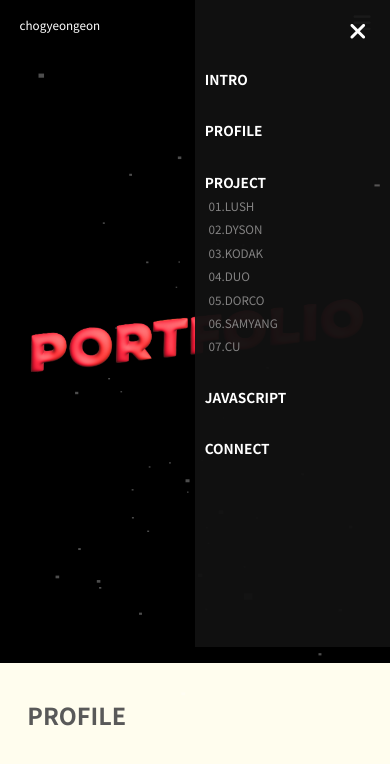
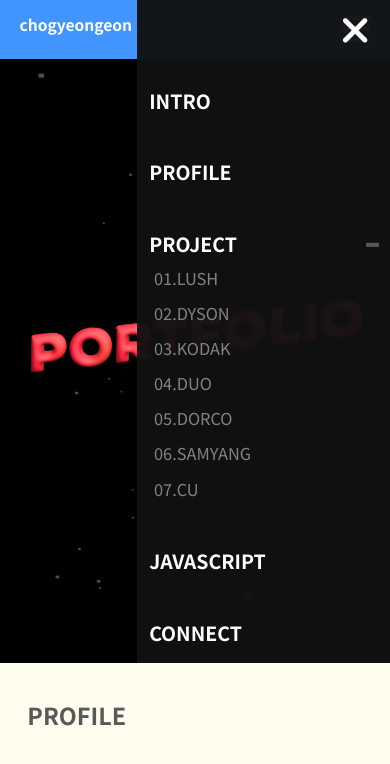
Before and after one commit to gyeongseon308/gyeongseon, a plain HTML site: page index.html in a window 390 px wide. Both pictures are taken after a click on the element 361 px from the left and 23 px from the top of the page. Shown: the top 764 px of the page. Drawn offline with nearby package versions, Linux system fonts and the light colour scheme; a web font is replaced by a local one.

Commit message:
모바일5

```diff
--- a/index.html
+++ b/index.html
@@ -51,7 +51,7 @@
               <div class="link_menu link_p">
                 <a href="#">PROJECT</a>
                 <p class="open">+</p>
-                <p class="shut">-</p>
+                <p class="shut">━</p>
               </div>
               <ul class="hamburg_sub">
                 <li class="on" data-target="p1">01.LUSH</li>
--- a/portfolio.css
+++ b/portfolio.css
@@ -43,7 +43,7 @@ body {
 }
 #header .hamburger_menu>.column_box{
   background-color: #111111f5;
-  width: 50%; height: 166vw;
+  width: 65%; height: 169.9vw;
   position: absolute;
   top:0;
   right: 0;
@@ -53,10 +53,10 @@ body {
   flex-direction: column;
 }
 #header .hamburger_menu>.column_box>.close{
-  font-size: 6vw;
+  font-size: 10vw;
   position: absolute;
-  top: 2%;
-  right: 12%;
+  top: 0;
+  right: 8%;
   cursor: pointer;
   z-index: 11;
   color: white;
@@ -66,7 +66,7 @@ body {
   margin-left: 5%;
 }
 #header .hamburger_menu>.column_box>.hamburg_menu>.hamburg_gnb>li{
-  margin-bottom: 15%;
+  margin-bottom: 20%;
   line-height: 6vw;
 }
 #header .hamburger_menu>.column_box>.hamburg_menu>.hamburg_gnb>li>.link_menu{
@@ -77,7 +77,7 @@ body {
   cursor: pointer;
 }
 #header .hamburger_menu>.column_box>.hamburg_menu>.hamburg_gnb>li>.link_menu a{
-  font-size: 3.5vw;
+  font-size: 5vw;
   font-weight: bold;
 }
 #header .hamburger_menu>.column_box>.hamburg_menu>.hamburg_gnb>li>.link_menu a:hover{
@@ -88,18 +88,19 @@ body {
   box-sizing: border-box;
 }
 #header .hamburger_menu>.column_box>.hamburg_menu>.hamburg_gnb>li>.hamburg_sub>li{
-  font-size: 3vw;
+  font-size: 4.2vw;
+  margin-top: 3vw;
   margin-left: 2%;
   color: #838282;
   cursor: pointer;
 }
 #header .hamburger_menu>.column_box>.hamburg_menu>.hamburg_gnb>li>.link_menu .open{
-  font-size: 5vw;
+  font-size: 4vw;
   font-weight: bold;
   margin-right: 5%;
 }
 #header .hamburger_menu>.column_box>.hamburg_menu>.hamburg_gnb>li>.link_menu .open{
-  font-size: 5vw;
+  font-size: 7vw;
   font-weight: bold;
   margin-right: 5%;
   display: none;
@@ -906,10 +907,10 @@ body {
 }
 @media all and (max-width:778px){
   #header{
-    width: 100%; height: 12vw;
+    width: 100%; height: 15vw;
     position: fixed;
     top: 0; left: 0%;
-    background-color: black;
+    background-color:#4294ff;
   }
   #header h1{
     display: none;
@@ -927,11 +928,13 @@ body {
     justify-content: space-between;
   }
   #header>.hamburger_menu>.hamburger_bar>.hamburg_logo>a{
-    font-size: 3vw;
+    font-size: 4vw;
+    font-weight: bold;
   }
   #header>.hamburger_menu>.hamburger_bar>.hamburger_icon>i{
-    font-size: 5vw;
+    font-size: 9vw;
     cursor: pointer;
+    font-weight: bold;
   }
   #header>.hamburger_menu{
     display: block;
```
